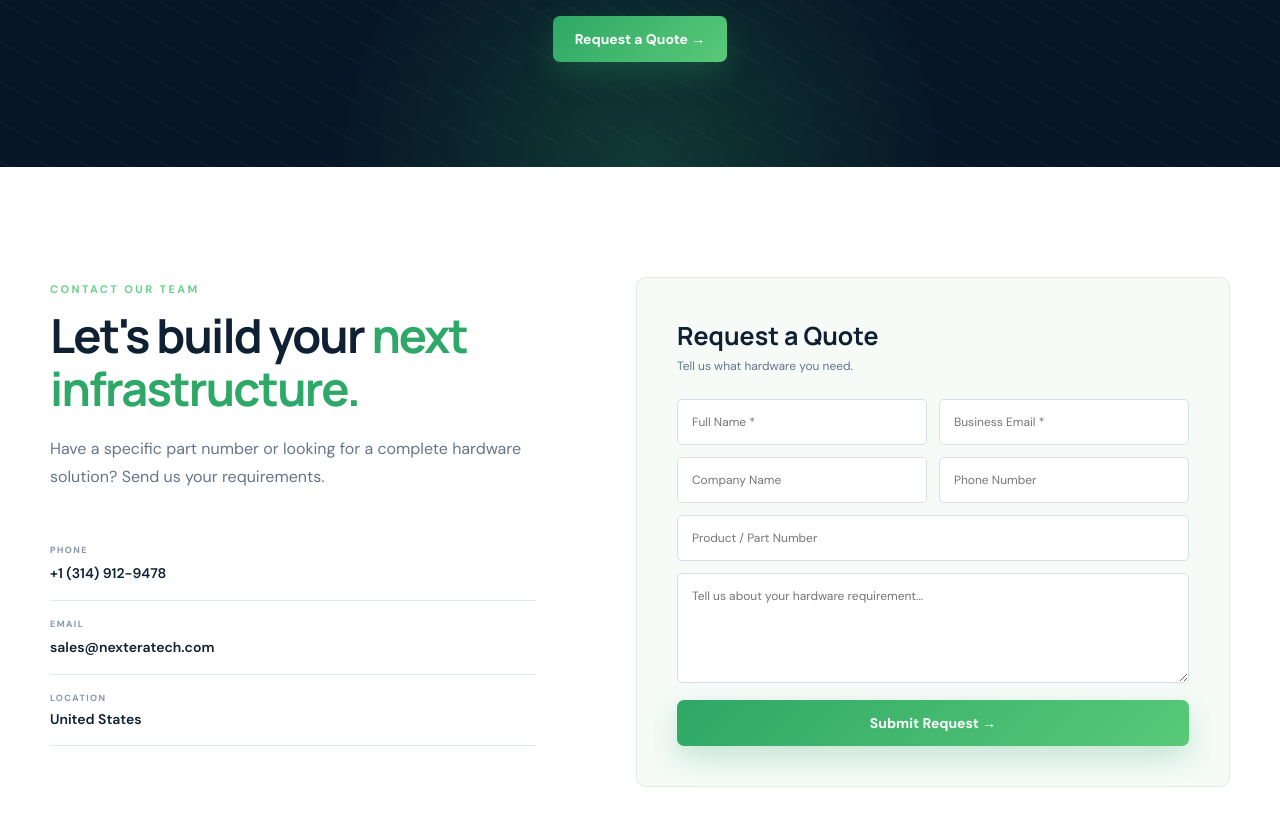
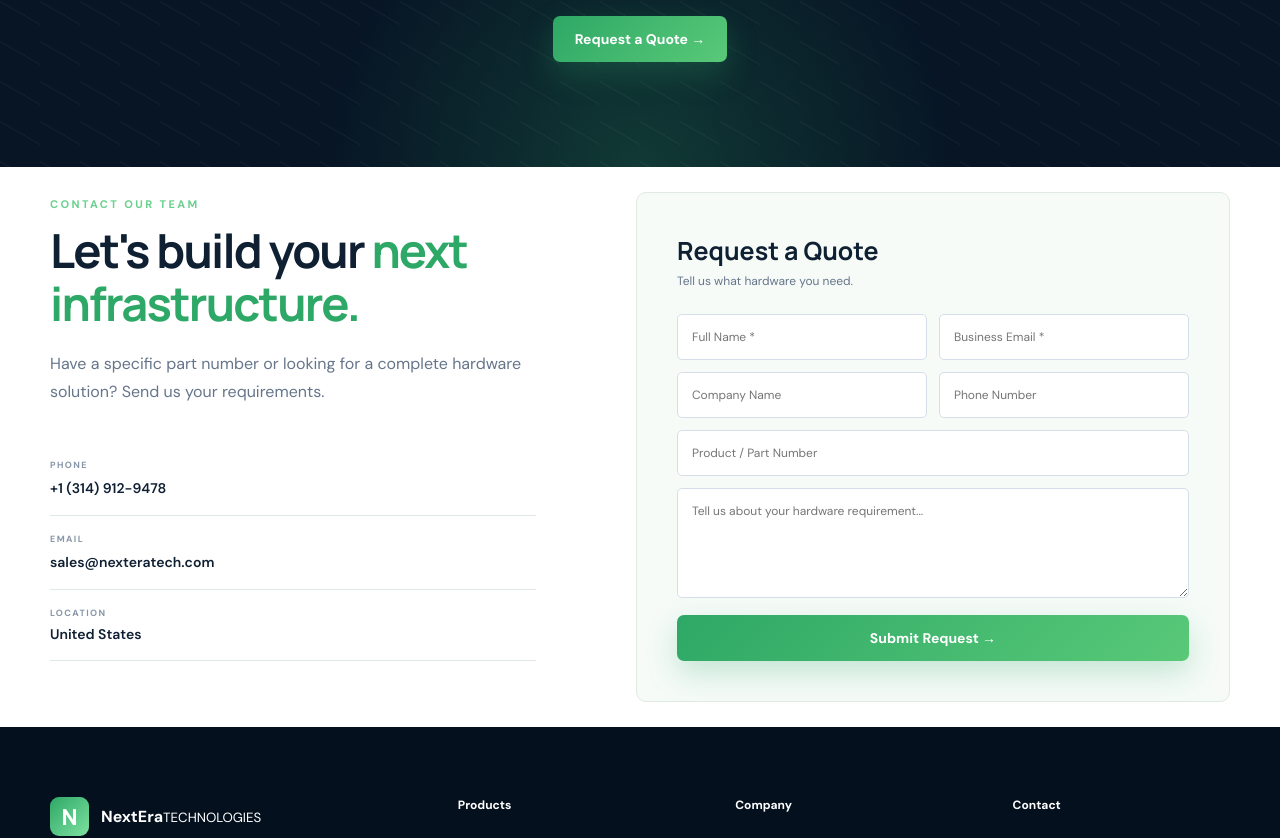
Before and after one commit to tanzilaOfficial/NextEra, a React (Vite) app: page / in a window 1280 px wide. Shown: the part 4791-5629 px from the top of the page. Built offline with nearby package versions, Linux system fonts and the light colour scheme.

Commit message:
final1.1

```diff
--- a/src/App.css
+++ b/src/App.css
@@ -994,7 +994,7 @@ a {
 /* CONTACT */
 
 .contact-section {
-  padding: 110px 0;
+  padding: 25px 0;
 }
 
 .contact-grid {
```
